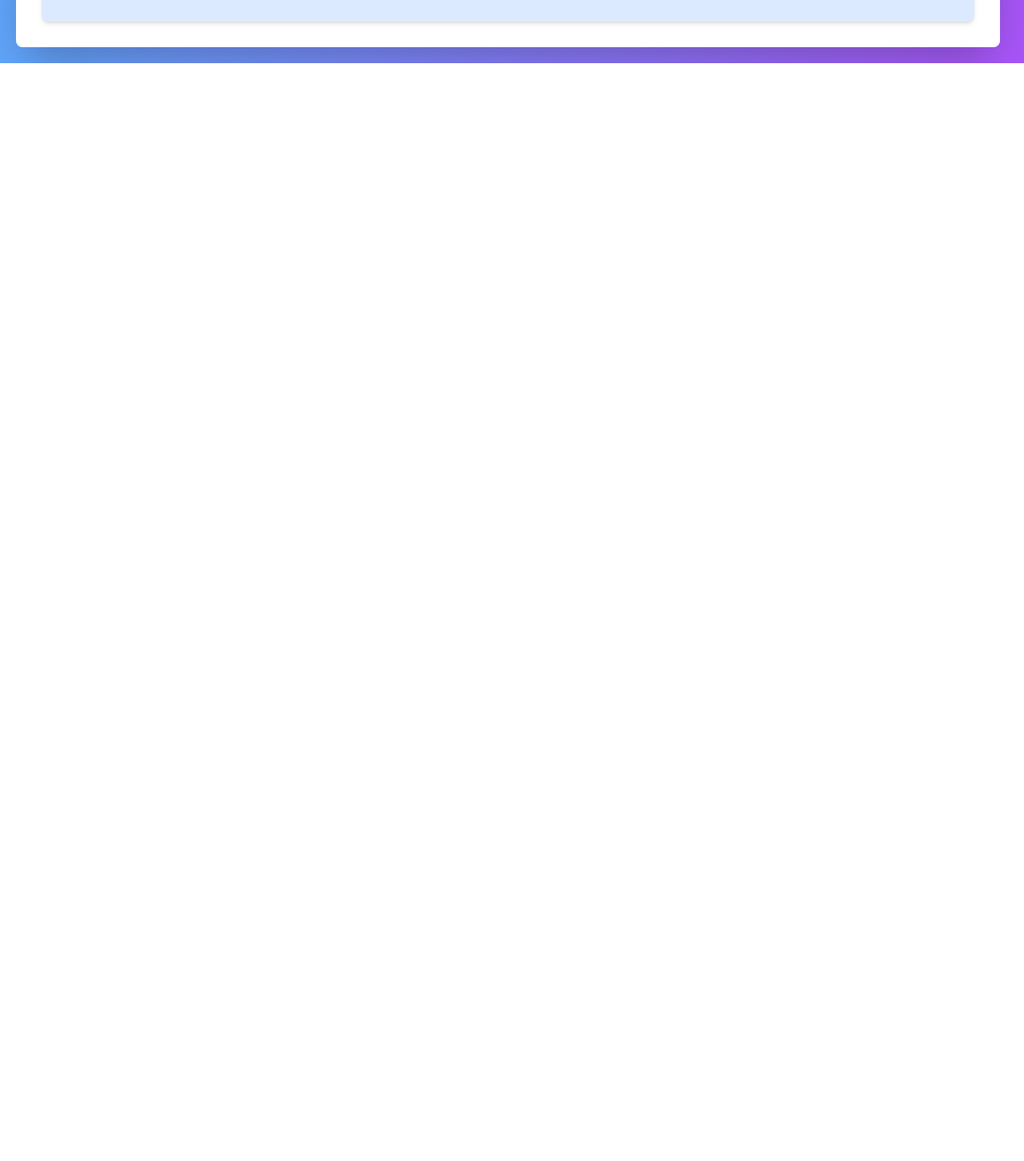
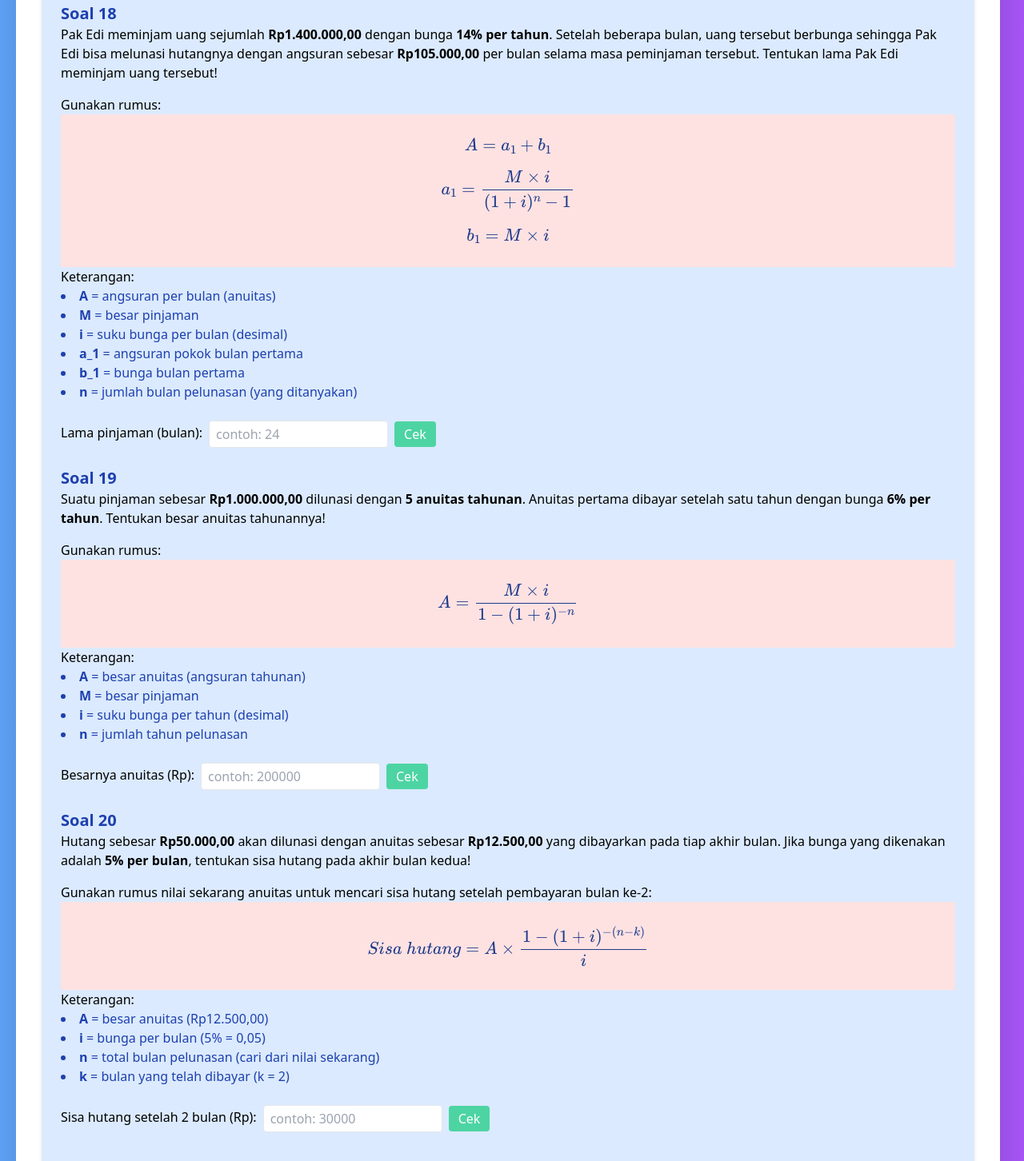
Before and after one commit to KebunIlmu/mateamtika-sma, a plain HTML site: page Bunga Tunggal, Majemuk Anuitas.html in a window 1280 px wide. Shown: the part 9368-10820 px from the top of the page at 80% size. Before the commit the page ends 9447 px from the top, so only its background shows below. Drawn offline with nearby package versions, Linux system fonts and the light colour scheme.

Commit message:
Update Bunga Tunggal, Majemuk Anuitas.html

```diff
--- a/Bunga Tunggal, Majemuk Anuitas.html
+++ b/Bunga Tunggal, Majemuk Anuitas.html
@@ -708,6 +708,95 @@
     <span id="hasil17" class="font-semibold ml-2"></span>
   </div>
 </div>
+<h2 class="text-xl font-semibold text-blue-800 mt-6">Soal 18</h2>
+<p>Pak Edi meminjam uang sejumlah <strong>Rp1.400.000,00</strong> dengan bunga <strong>14% per tahun</strong>. Setelah beberapa bulan, uang tersebut berbunga sehingga Pak Edi bisa melunasi hutangnya dengan angsuran sebesar <strong>Rp105.000,00</strong> per bulan selama masa peminjaman tersebut. Tentukan lama Pak Edi meminjam uang tersebut!</p>
+
+<p class="mt-4">Gunakan rumus:</p>
+<p class="bg-red-100 p-2 text-lg font-semibold text-blue-900">
+  \[
+  A = a_1 + b_1
+  \]
+  \[
+  a_1 = \frac{M \times i}{(1+i)^n - 1}
+  \]
+  \[
+  b_1 = M \times i
+  \]
+</p>
+
+<p>Keterangan:</p>
+<ul class="list-disc list-inside text-blue-800">
+  <li><strong>A</strong> = angsuran per bulan (anuitas)</li>
+  <li><strong>M</strong> = besar pinjaman</li>
+  <li><strong>i</strong> = suku bunga per bulan (desimal)</li>
+  <li><strong>a_1</strong> = angsuran pokok bulan pertama</li>
+  <li><strong>b_1</strong> = bunga bulan pertama</li>
+  <li><strong>n</strong> = jumlah bulan pelunasan (yang ditanyakan)</li>
+</ul>
+
+<!-- Jawaban -->
+<div class="mb-6 mt-6">
+  <div class="flex flex-row items-center gap-2">
+    <p class="mb-1 font-medium">Lama pinjaman (bulan):</p>
+    <input type="text" class="border rounded px-2 py-1 w-56" id="jawaban18" placeholder="contoh: 24">
+    <button onclick="cekSatu('jawaban18', '16', 'hasil18')" class="bg-[#4dd4a3] text-white px-3 py-1 rounded hover:bg-[#38c197]">Cek</button>
+    <span id="hasil18" class="font-semibold ml-2"></span>
+  </div>
+</div>
+<h2 class="text-xl font-semibold text-blue-800 mt-6">Soal 19</h2>
+<p>Suatu pinjaman sebesar <strong>Rp1.000.000,00</strong> dilunasi dengan <strong>5 anuitas tahunan</strong>. Anuitas pertama dibayar setelah satu tahun dengan bunga <strong>6% per tahun</strong>. Tentukan besar anuitas tahunannya!</p>
+
+<p class="mt-4">Gunakan rumus:</p>
+<p class="bg-red-100 p-2 text-lg font-semibold text-blue-900">
+  \[
+  A = \frac{M \times i}{1 - (1 + i)^{-n}}
+  \]
+</p>
+
+<p>Keterangan:</p>
+<ul class="list-disc list-inside text-blue-800">
+  <li><strong>A</strong> = besar anuitas (angsuran tahunan)</li>
+  <li><strong>M</strong> = besar pinjaman</li>
+  <li><strong>i</strong> = suku bunga per tahun (desimal)</li>
+  <li><strong>n</strong> = jumlah tahun pelunasan</li>
+</ul>
+
+<!-- Jawaban -->
+<div class="mb-6 mt-6">
+  <div class="flex flex-row items-center gap-2">
+    <p class="mb-1 font-medium">Besarnya anuitas (Rp):</p>
+    <input type="text" class="border rounded px-2 py-1 w-56" id="jawaban19" placeholder="contoh: 200000">
+    <button onclick="cekSatu('jawaban19', '237396', 'hasil19')" class="bg-[#4dd4a3] text-white px-3 py-1 rounded hover:bg-[#38c197]">Cek</button>
+    <span id="hasil19" class="font-semibold ml-2"></span>
+  </div>
+</div>
+<h2 class="text-xl font-semibold text-blue-800 mt-6">Soal 20</h2>
+<p>Hutang sebesar <strong>Rp50.000,00</strong> akan dilunasi dengan anuitas sebesar <strong>Rp12.500,00</strong> yang dibayarkan pada tiap akhir bulan. Jika bunga yang dikenakan adalah <strong>5% per bulan</strong>, tentukan sisa hutang pada akhir bulan kedua!</p>
+
+<p class="mt-4">Gunakan rumus nilai sekarang anuitas untuk mencari sisa hutang setelah pembayaran bulan ke-2:</p>
+<p class="bg-red-100 p-2 text-lg font-semibold text-blue-900">
+  \[
+  Sisa\ hutang = A \times \frac{1 - (1 + i)^{-(n-k)}}{i}
+  \]
+</p>
+
+<p>Keterangan:</p>
+<ul class="list-disc list-inside text-blue-800">
+  <li><strong>A</strong> = besar anuitas (Rp12.500,00)</li>
+  <li><strong>i</strong> = bunga per bulan (5% = 0,05)</li>
+  <li><strong>n</strong> = total bulan pelunasan (cari dari nilai sekarang)</li>
+  <li><strong>k</strong> = bulan yang telah dibayar (k = 2)</li>
+</ul>
+
+<!-- Jawaban -->
+<div class="mb-6 mt-6">
+  <div class="flex flex-row items-center gap-2">
+    <p class="mb-1 font-medium">Sisa hutang setelah 2 bulan (Rp):</p>
+    <input type="text" class="border rounded px-2 py-1 w-56" id="jawaban20" placeholder="contoh: 30000">
+    <button onclick="cekSatu('jawaban20', '27308', 'hasil20')" class="bg-[#4dd4a3] text-white px-3 py-1 rounded hover:bg-[#38c197]">Cek</button>
+    <span id="hasil20" class="font-semibold ml-2"></span>
+  </div>
+</div>
 
 </div>
 
```
